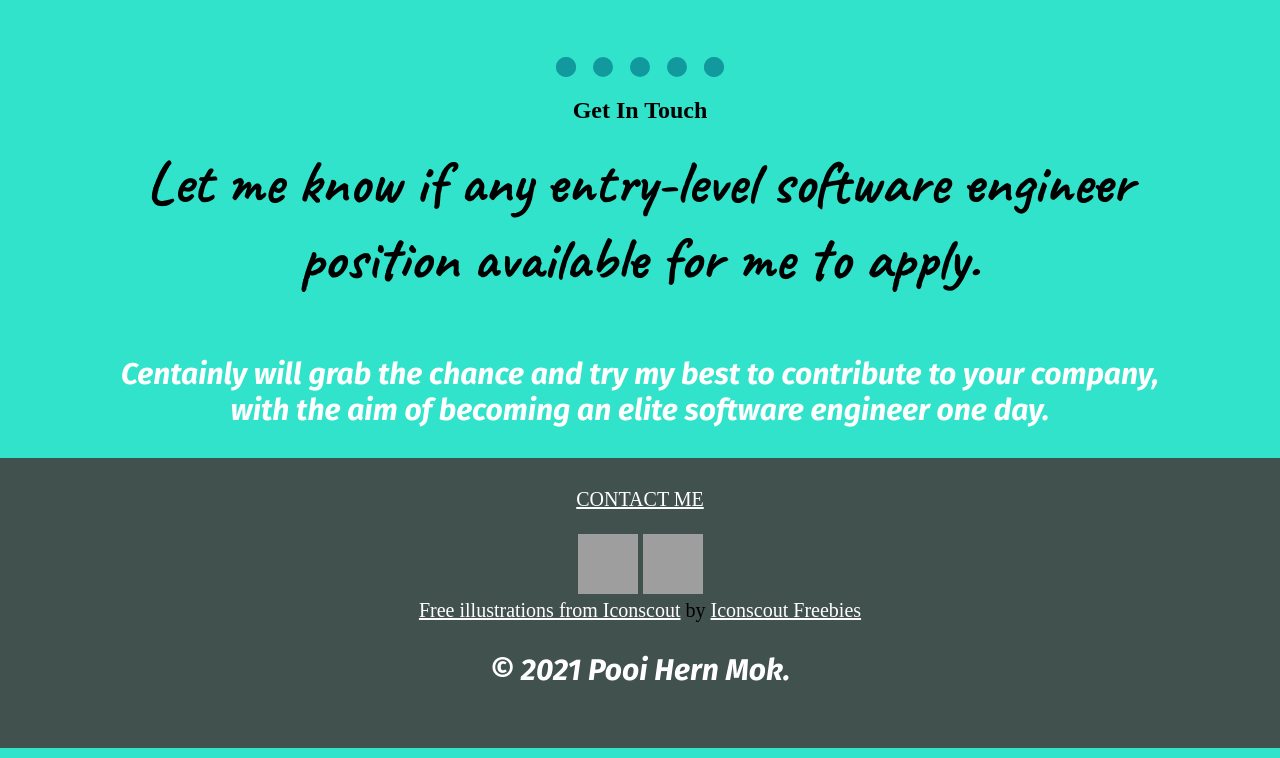
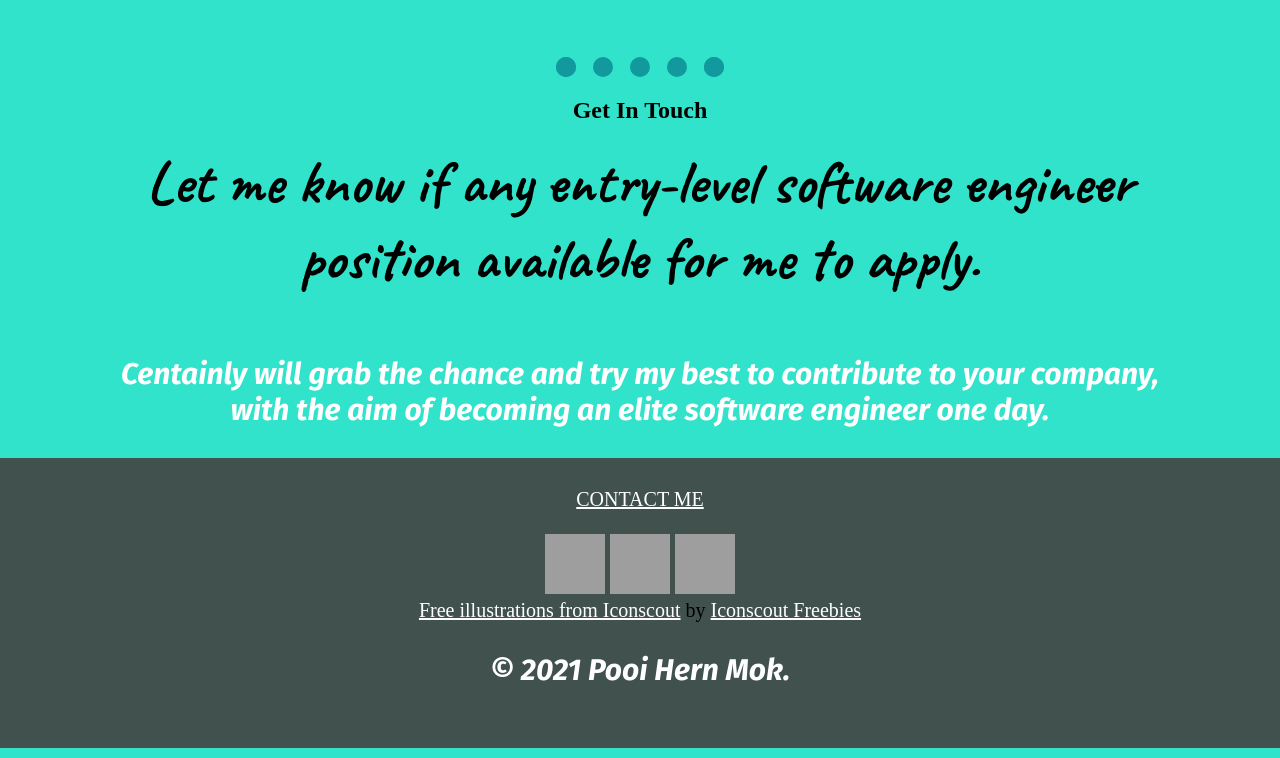
Before and after one commit to Phern17/CV_upgraded, a plain HTML site: page index.html in a window 1280 px wide. Shown: the part 2934-3692 px from the top of the page. Drawn offline with Linux system fonts and the light colour scheme; grey boxes are pictures that could not be loaded.

Commit message:
github link added

```diff
--- a/index.html
+++ b/index.html
@@ -57,7 +57,7 @@
             <a class="btn" href="mailto:mphern17@gmail.com">CONTACT ME</a><br><br>
 
             <a class="footer-link" href="https://www.linkedin.com/in/pooi-hern-mok-5710641b0/" target="_blank"><img class="" src="images\linkedin.png" alt="skills"></a>
-
+            <a class="footer-link" href="https://github.com/Phern17" target="_blank"><img class="" src="images\github.png" alt="skills"></a>
             <a class="footer-link" href="https://www.facebook.com/Pooihernhaizz" target="_blank"><img class="" src="images\facebook-messenger.png" alt="skills"></a>
             <br>
             <a href="https://iconscout.com/illustrations/man" target="_blank">Free illustrations from Iconscout</a> by <a href="https://iconscout.com/contributors/iconscout" target="_blank">Iconscout Freebies</a>
```
Also changed, not shown: 1 other file.
